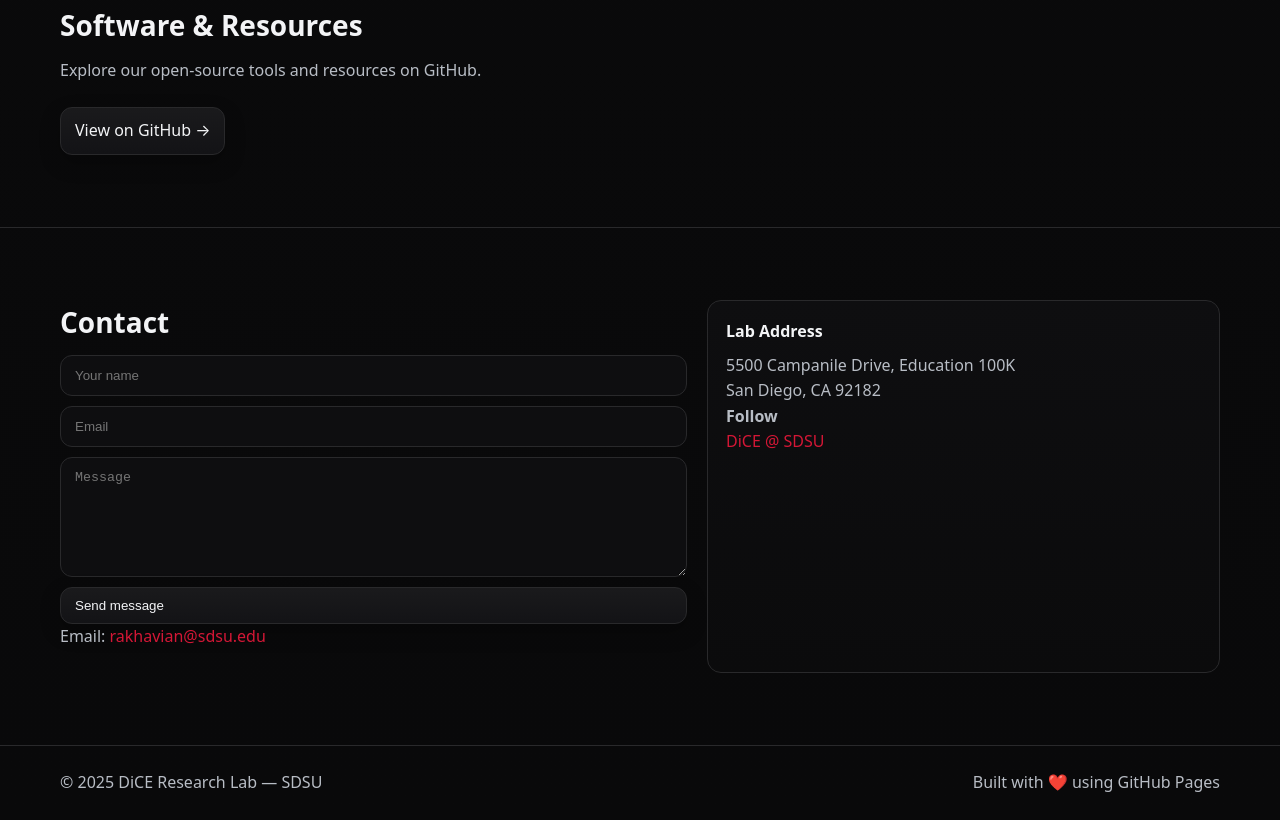
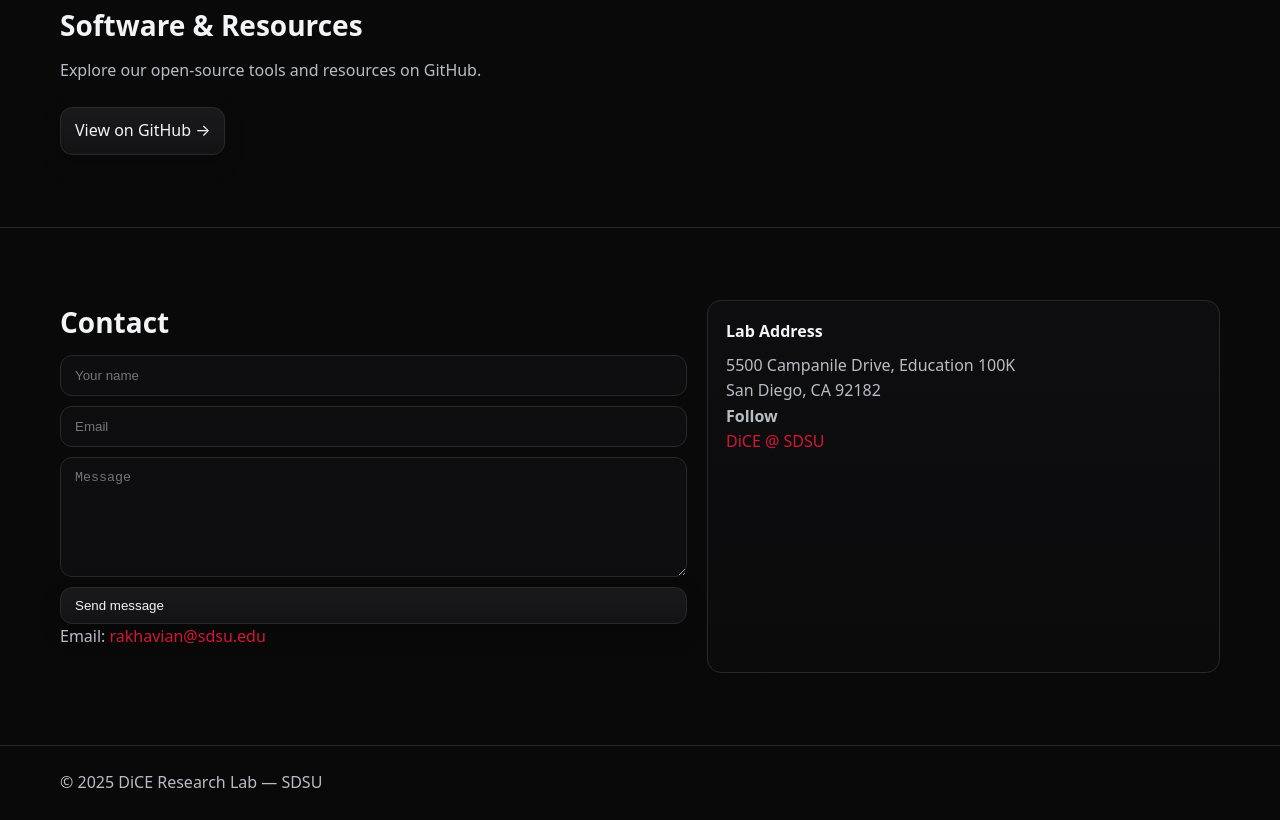
Before and after one commit to DiceLabs/website, a plain HTML site: page index.html in a window 1280 px wide. Shown: the part 3039-3859 px from the top of the page. Drawn offline with Linux system fonts and the light colour scheme; files whose address does not match are found by name.

Commit message:
Update index.html

```diff
--- a/index.html
+++ b/index.html
@@ -506,7 +506,6 @@
     <footer>
         <div class="container footer-flex">
             <div>© <span id="year"></span> DiCE Research Lab — SDSU</div>
-            <div>Built with ❤️ using GitHub Pages</div>
         </div>
     </footer>
     <script>document.getElementById('year').textContent = new Date().getFullYear()</script>
```
